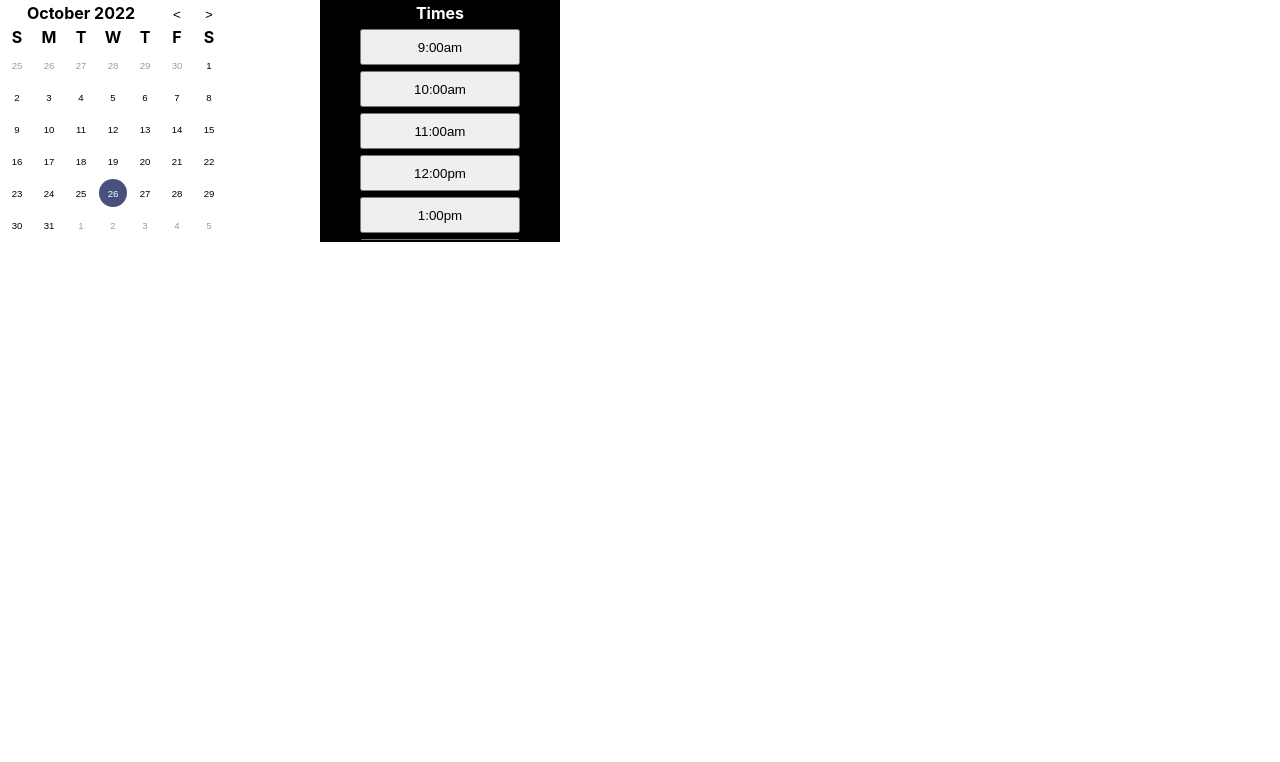
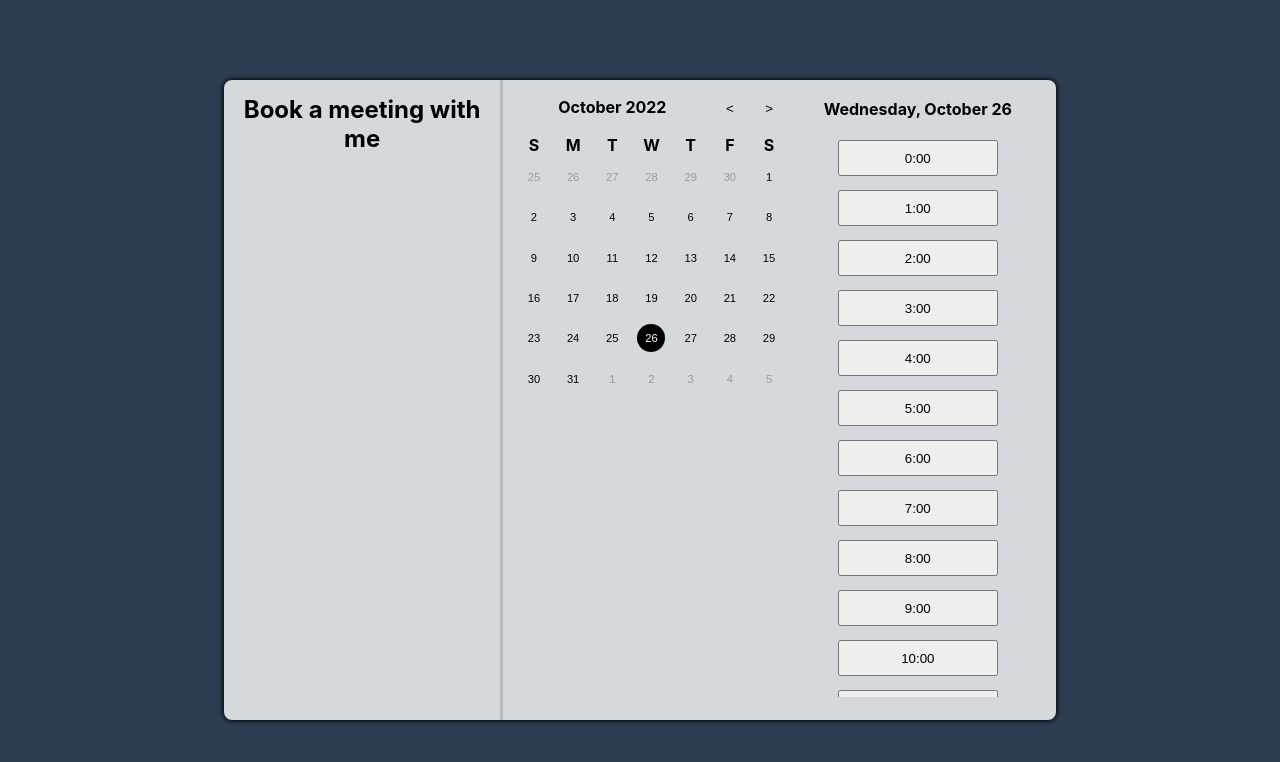
Before and after one commit to Plezo/Portfolio, a React (Create React App) app: page / in a window 1280 px wide. Shown: the top 762 px of the page. Built offline with nearby package versions, Linux system fonts and the light colour scheme; the HTML template or start-up script is replaced by a standard one.

Commit message:
Put calendar+appointment into a panel that will popup

```diff
--- a/src/components/Appointment/Appointment.css
+++ b/src/components/Appointment/Appointment.css
@@ -1,17 +1,21 @@
-.availableTimeBox {
-    background-color: black;
-    color: white;
-    table-layout: fixed;
+.timesList {
+    width: 100%;
 
-    width: 15rem;
-    height: 100%;
+    margin-top: 1rem;
+    text-align: center;
 }
 
-.availableTimeBody {
-    height: inherit;
+.timesListHead {
+    padding-bottom: 1rem;
+}
+
+.timesListBody {
+    /* height: inherit; */
     display: flex;
     flex-direction: column;
     align-items: center;
+
+    max-height: 70vh;
 
     overflow-y: auto;
 
--- a/src/components/Appointment/Appointment.tsx
+++ b/src/components/Appointment/Appointment.tsx
@@ -3,20 +3,29 @@ import TimeButton from '../TimeButton/TimeButton'
 
 import './Appointment.css'
 
-let availableTimes = ["9:00am", "10:00am", "11:00am", "12:00pm", "1:00pm", "2:00pm"]
+let availableTimes = Array.from(Array(24).keys()).map(num => `${num}:00`)
 
-export default function Appointment() {
+const weekday = ["Sunday", "Monday", "Tuesday", "Wednesday", "Thursday", "Friday", "Saturday"];
+const months = ['January', 'February', 'March', 'April', 'May', 'June', 'July', 'August', 'September', 'October', 'November', 'December']
+
+interface Props {
+    dateSelected: Date,
+}
+
+export default function Appointment(props: Props) {
 
     const [selectedTime, setSelectedTime] = useState("")
 
     return (
-    <table className='availableTimeBox'>
+    <table className='timesList'>
         <thead>
             <tr>
-                <th>Times</th>
+                <th className='timesListHead'>
+                    {weekday[props.dateSelected.getDay()]}, {months[props.dateSelected.getMonth()]} {props.dateSelected.getDate()}
+                </th>
             </tr>
         </thead>
-        <tbody className='availableTimeBody'>
+        <tbody className='timesListBody'>
             {
                 availableTimes.map((time: string, key: number): any => {
                     return <TimeButton time={time} key={key} selectedTime={selectedTime} setSelectedTime={setSelectedTime}/>
--- a/src/components/Calendar/Calendar.css
+++ b/src/components/Calendar/Calendar.css
@@ -1,7 +1,26 @@
+.panel {
+    display: flex;
+    /* align-items: center; */
+    text-align: center;
+
+    margin-top: 10vh;
+    margin-left: 17.5vw;
+    height: 80vh;
+    width: 65vw;
+
+    border-radius: 0.5rem;
+    box-shadow: 0px 0px 5px 1px #000000;
+    background-color: #D5D8DC;
+}
+
+.panelChild {
+    flex: 1;
+}
+
 .dateButton {
     width: 1.75rem;
     height: 1.75rem;
-    font-size: 0.6rem;
+    font-size: 0.7rem;
     text-align: center;
 
     border: none;
@@ -49,10 +68,13 @@
     color: white;
 }
 
-.appointmentSection {
-    display: flex;
+.calendarTable {
+    width: 100%;
+    height: 50%;
+    margin-left: 10px;
 }
 
-.appointmentChild {
-    flex: 1;
+.description {
+    border-style: none solid none none;
+    border-color: rgba(0, 0, 0, 0.15);
 }
--- a/src/components/Calendar/Calendar.tsx
+++ b/src/components/Calendar/Calendar.tsx
@@ -38,30 +38,13 @@ const getWeeks = (year: number, month: number): Date[][] => {
     return result;
 }
 
-const numberToMonth = (month: number): string => {
-  const months: any = {
-    0: 'January',
-    1: 'February',
-    2: 'March',
-    3: 'April',
-    4: 'May',
-    5: 'June',
-    6: 'July',
-    7: 'August',
-    8: 'September',
-    9: 'October',
-    10: 'November',
-    11: 'December'
-  };
-
-  return months[month];
-}
+const months = ['January', 'February', 'March', 'April', 'May', 'June', 'July', 'August', 'September', 'October', 'November', 'December']
 
 export default function Calendar() {
 
   const defaultDate = new Date();
 
-  const [daySelected, setDaySelected] = useState(NaN);
+  const [daySelected, setDaySelected] = useState(defaultDate.getDate());
   const [monthSelected, setMonthSelected] = useState(defaultDate.getMonth());
   const [yearSelected, setYearSelected] = useState(defaultDate.getFullYear());
 
@@ -79,17 +62,22 @@ export default function Calendar() {
     else {
       setMonthSelected(month);
     }
-    setDaySelected(NaN);
+    setDaySelected(1);
   }
 
   return (
-    <div className='appointmentSection'>
-      <div className='appointmentChild'>
-        <table>
+    <div className='panel'>
+
+      <div className='panelChild description'>
+        <h5 style={{marginTop: "15px", fontSize: "24px"}}>Book a meeting with me</h5>
+      </div>
+
+      <div className='panelChild'>
+        <table className='calendarTable'>
           <thead>
-            <tr>
+            <tr style={{lineHeight: "3rem"}}>
               <th colSpan={5}>
-                {numberToMonth(monthSelected)} {yearSelected}
+                {months[monthSelected]} {yearSelected}
               </th>
               <th colSpan={1}>
                 <button className='changeMonthButton' onClick={() => handleInput(monthSelected-1)}>
@@ -142,8 +130,8 @@ export default function Calendar() {
         </table>
       </div>
 
-      <div className='appointmentChild'>
-        <Appointment />
+      <div className='panelChild'>
+        <Appointment dateSelected={new Date(yearSelected, monthSelected, daySelected)}/>
       </div>
     </div>
   )
--- a/src/components/TimeButton/TimeButton.css
+++ b/src/components/TimeButton/TimeButton.css
@@ -1,16 +1,18 @@
+.defaultButton {
+    height: 2.25rem;
+    margin-bottom: 8px;
+}
+
 .timeButton {
     width: 10rem;
-    height: 2.25rem;
 }
 
 .timeButtonHalf {
     width: 5rem;
-    height: 2.25rem;;
 }
 
 .confirmButton {
     width: 5rem;
-    height: 2.25rem;
 }
 
 .flexChild {
--- a/src/components/TimeButton/TimeButton.tsx
+++ b/src/components/TimeButton/TimeButton.tsx
@@ -12,13 +12,13 @@ export default function TimeButton(props: Props) {
     <tr className='flexChild'>
         <td>
             <button
-            className={props.selectedTime !== props.time ? 'timeButton' : 'timeButtonHalf'}
+            className={`defaultButton ${props.selectedTime !== props.time ? 'timeButton' : 'timeButtonHalf'}`}
             key={props.key}
             onClick={() => {props.setSelectedTime(props.time)}}>
                 {props.time}
             </button>
             { props.selectedTime === props.time &&
-                <button className='confirmButton'>
+                <button className='defaultButton confirmButton'>
                     Confirm
                 </button>
             }
--- a/src/pages/MainPage/MainPage.css
+++ b/src/pages/MainPage/MainPage.css
@@ -1,3 +1,3 @@
-.calendar {
-    width: 50%;
+body {
+    background-color: #2C3E50;
 }
```
